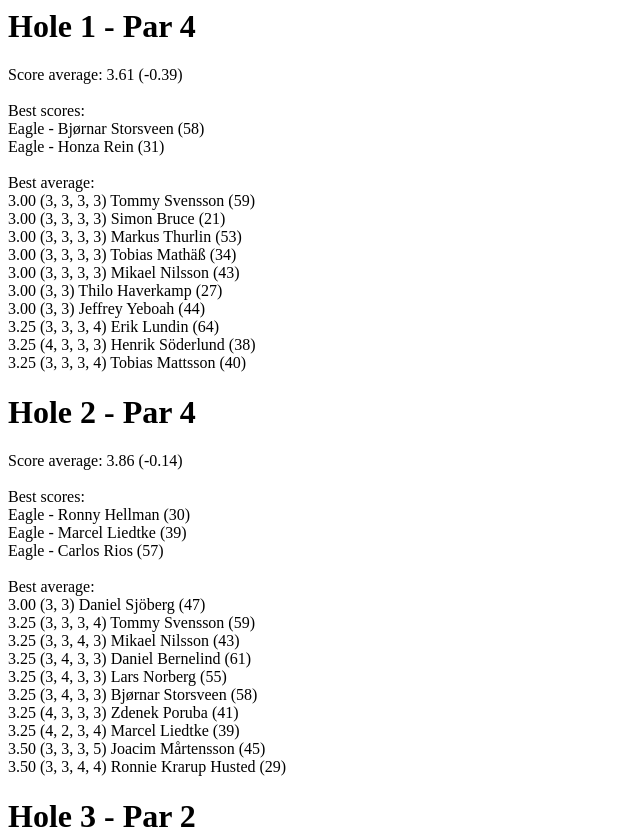
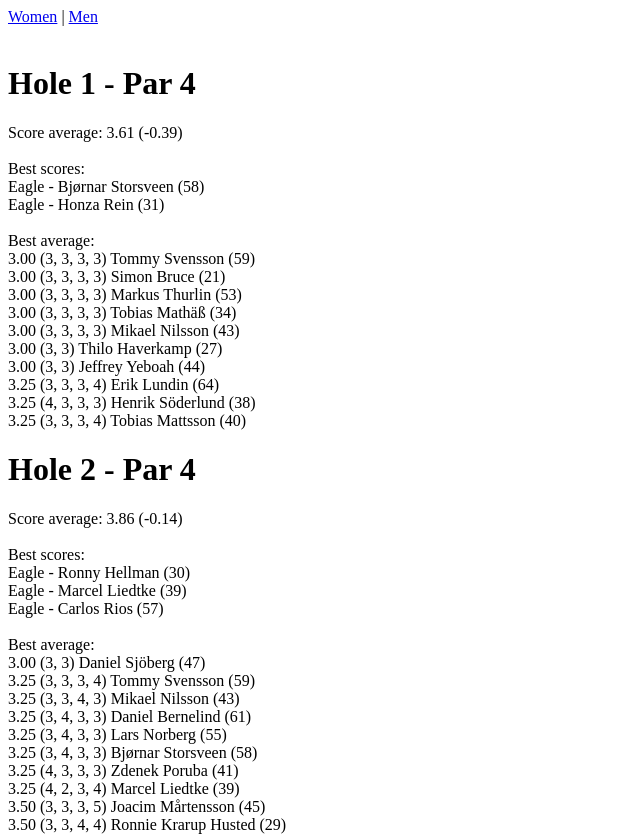
Before and after one commit to opentour-se/opentour-se.github.io, a plain HTML site: page index.html in a window 1280 px wide. Shown: the top 838 px of the page, without its empty margins (0-640 px from the left). Drawn offline with nearby package versions, Linux system fonts and the light colour scheme.

Commit message:
Added women

```diff
--- a/index.html
+++ b/index.html
@@ -12,7 +12,11 @@
     </body>
 <script>
     function start () {
-        $.get("so2015_men_singles.json",
+        var url = "so2015_men_singles.json";
+        if (window.location.hash == "#women") {
+            url = "so2015_women_singles.json";
+        }
+        $.get(url,
             function (data) {
                 holescores(data);
                 console.log("Data", data);
@@ -22,6 +26,7 @@
 
     function holescores (data) {
         var html = "";
+        html += '<a href="?women#women">Women</a> | <a href="?men#men">Men</a><br><br>';
         for (var i = 1; i < 19; i++) {
             var par = getPar(i, data);
             html += "<h1>Hole " + i + " - Par " + par + "</h1>";
```
